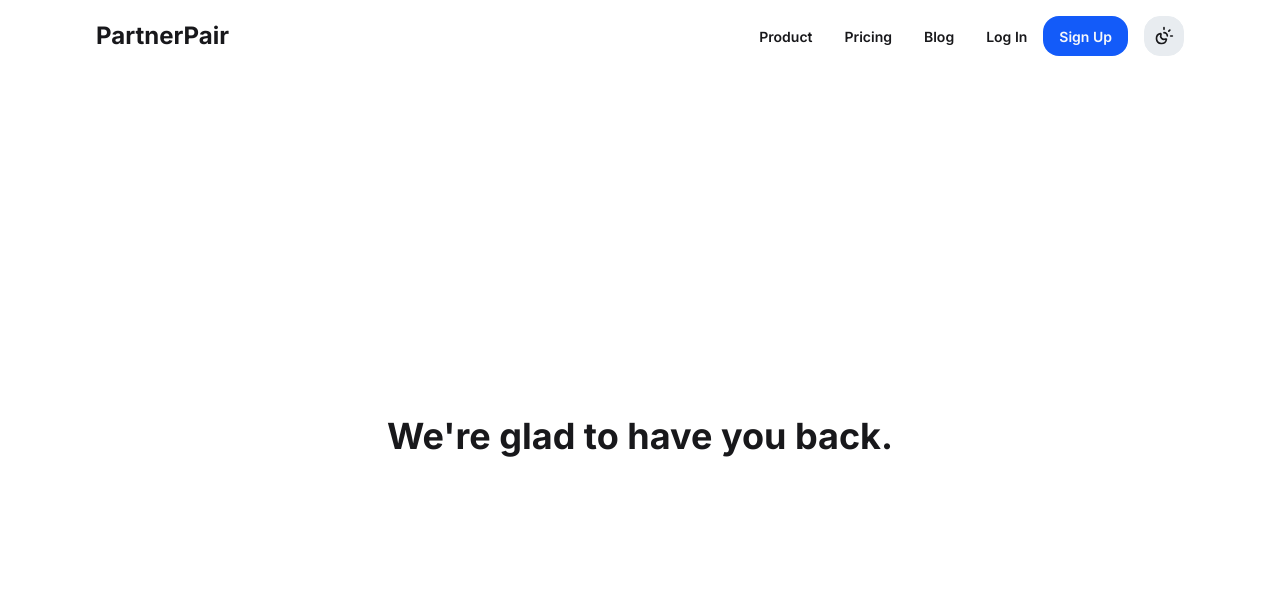
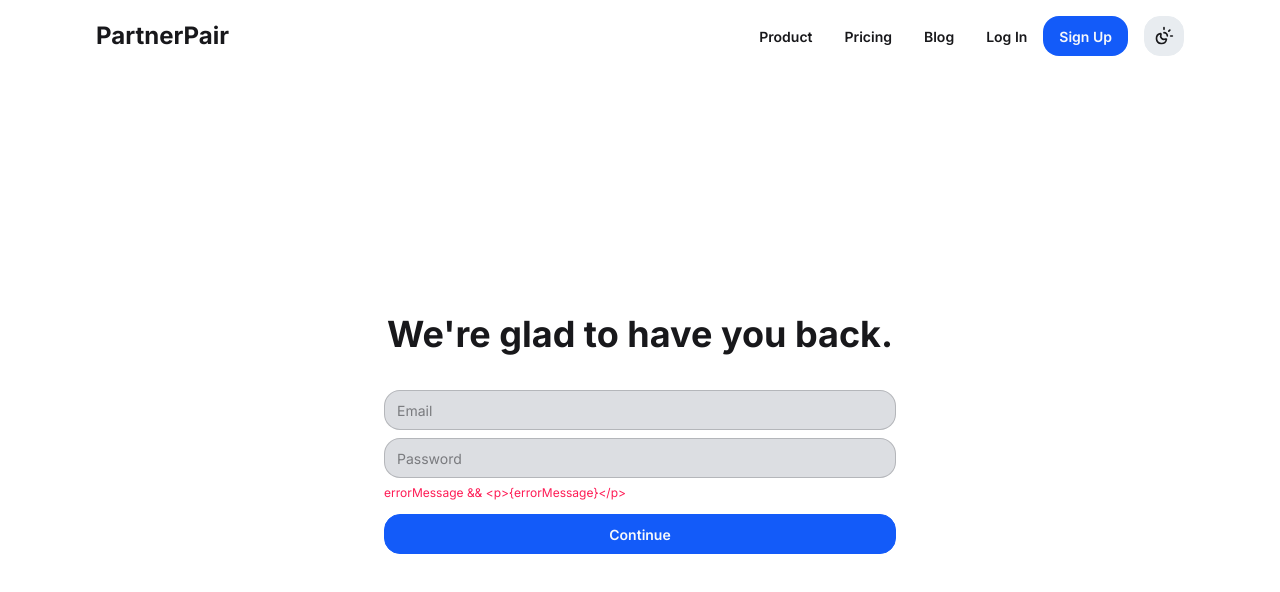
Before and after one commit to delta6626/partnerpair, a React (Vite) app: page /login in a window 1280 px wide. Shown: the top 592 px of the page. Built offline with nearby package versions, Linux system fonts and the light colour scheme; no server answers.

Commit message:
add login form

```diff
--- a/src/components/forms/Loginform.tsx
+++ b/src/components/forms/Loginform.tsx
@@ -1,3 +1,38 @@
+import { useState } from "react";
+import { SIGNUP } from "../../constants/SIGNUP";
+import { LOGIN } from "../../constants/LOGIN";
+
 export const LoginForm = () => {
-  return <div className=""></div>;
+  const [email, setEmail] = useState<string>("");
+  const [password, setPassword] = useState<string>("");
+
+  return (
+    <form className="w-full mt-8 fieldset">
+      <div className="flex flex-col gap-2">
+        <input
+          type="email"
+          className="input w-full"
+          placeholder="Email"
+          maxLength={SIGNUP.MAXIMUM_EMAIL_LENGTH}
+          value={email}
+        />
+        <input
+          type="password"
+          className="input w-full"
+          placeholder="Password"
+          maxLength={SIGNUP.MAXIMUM_PASSWORD_LENGTH}
+        />
+      </div>
+
+      <div className="min-h-6 text-error">
+        {"errorMessage && <p>{errorMessage}</p>"}
+      </div>
+
+      <div className="">
+        <button type="submit" className="btn btn-primary w-full">
+          {LOGIN.LOGIN_BUTTON_TEXT}
+        </button>
+      </div>
+    </form>
+  );
 };
--- a/src/constants/LOGIN.ts
+++ b/src/constants/LOGIN.ts
@@ -1,3 +1,4 @@
 export const LOGIN = {
   GREETING_TEXT: "We're glad to have you back.",
+  LOGIN_BUTTON_TEXT: "Continue",
 };
```
